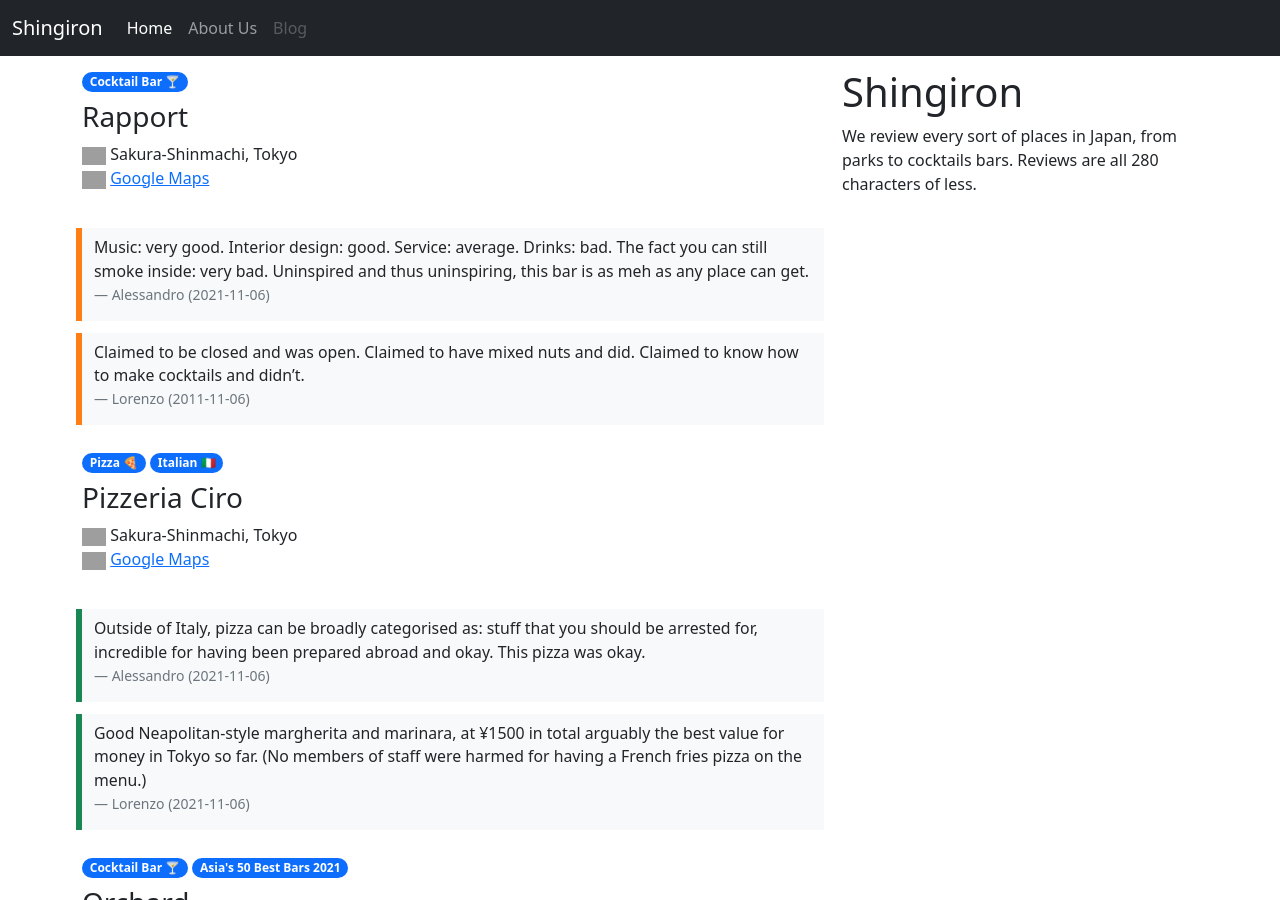
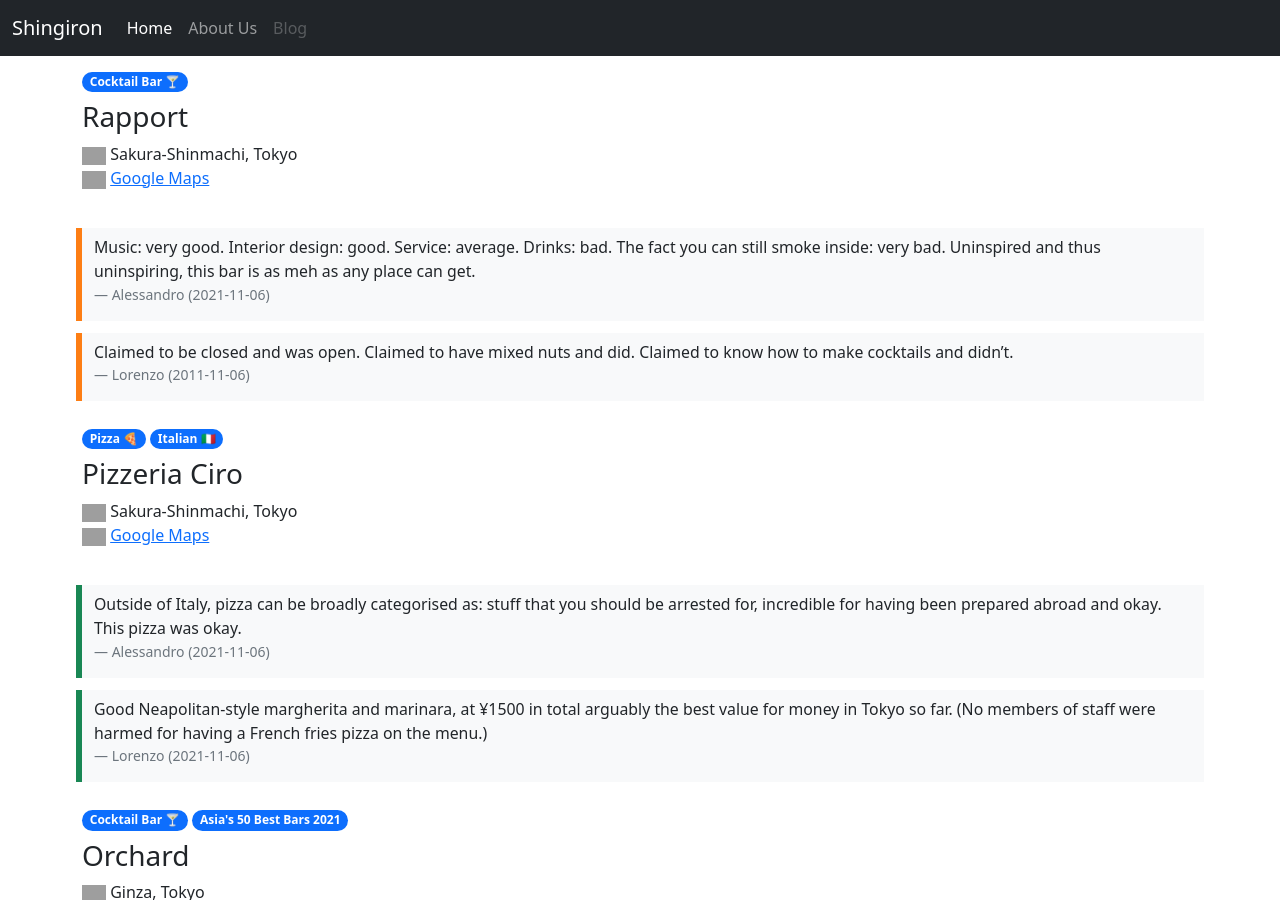
Before and after one commit to alessandrosp/shingiron, a Jekyll site: the page built from docs/index.html, in a window 1280 px wide and 900 px high. Built offline with Jekyll 4.4.1, drawn with Linux system fonts in a browser that asks for light colours; nearby versions of some CDN libraries; comment, search, counter and statistics services are not loaded; grey boxes are pictures that could not be loaded.

Commit message:
Update index.html

```diff
--- a/docs/index.html
+++ b/docs/index.html
@@ -2,10 +2,6 @@
 title: Home
 layout: default
 ---
-<div class="row">
-  <!-- The left-most panel with all the reviews. Note that on mobile only
-  this panel is visile as the right-most panel is hidden. -->
-  <div class="col-12 col-lg-8">
 {% assign sorted_places = site.places | sort: "created" | reverse %}
 {% for place in sorted_places %}
   <!-- This row is for the whole Place. -->
@@ -66,10 +62,3 @@ layout: default
     {% endfor %}
   </div>
 {% endfor %}
-  </div>
-  <!-- The right-most panel with the About Us section. -->
-  <div class="col-4 d-none d-lg-block sidebar">
-    <h1>Shingiron</h1>
-    <p>We review every sort of places in Japan, from parks to cocktails bars. Reviews are all 280 characters of less.</p>
-  </div>
-</div>
```
Lines whose indentation alone changed are shown as unchanged.
